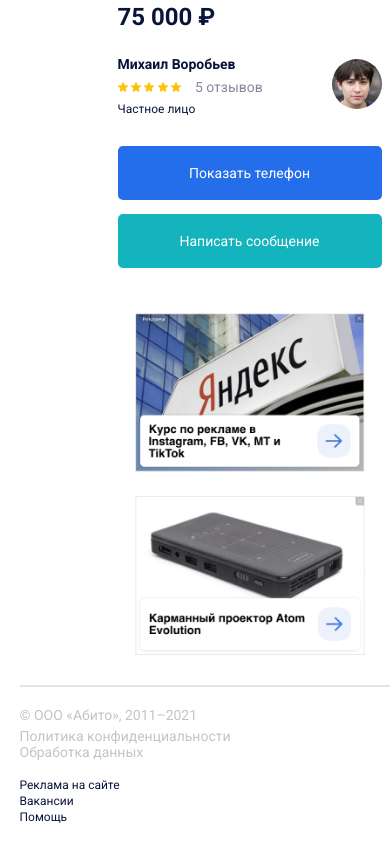
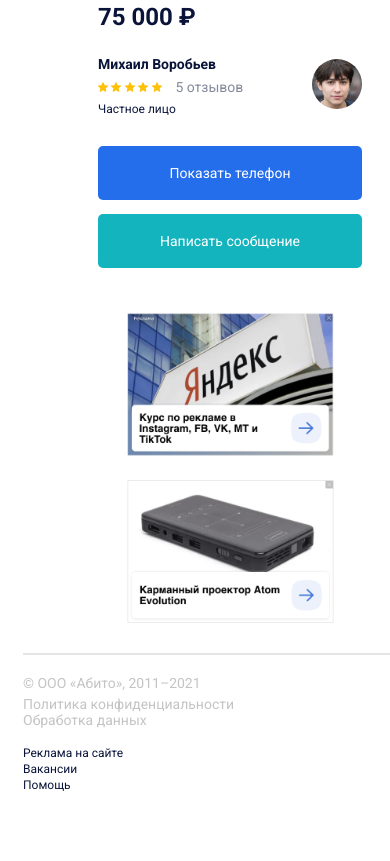
Before and after one commit to VlasukAlyona/abito, a plain HTML site: page single.html in a window 390 px wide. Shown: the part 801-1662 px from the top of the page. Drawn offline with nearby package versions, Linux system fonts and the light colour scheme.

Commit message:
Добавление адаптива
Добавили адаптив на страницу товара

```diff
--- a/css/style.css
+++ b/css/style.css
@@ -509,7 +509,9 @@ h2 {
         margin-bottom: 30px;
     }
 
-    .sidebar {
+    .sidebar-single {
+        max-width: 90%;
+        margin: 0 auto;
         text-align: center;
     }
 
@@ -522,6 +524,10 @@ h2 {
 @media (max-width: 610px) {
     .wrapper {
         max-width: 90%;
+    }
+
+    .page-single {
+        max-width: 100%;
     }
 
     .page-content {
--- a/single.html
+++ b/single.html
@@ -216,7 +216,7 @@
             </div>
 
         </main>
-        <aside class="sidebar">
+        <aside class="sidebar sidebar-single">
 
             <a class="banner" href="#">
                 <img src="img/promo1.png" alt="">
```
